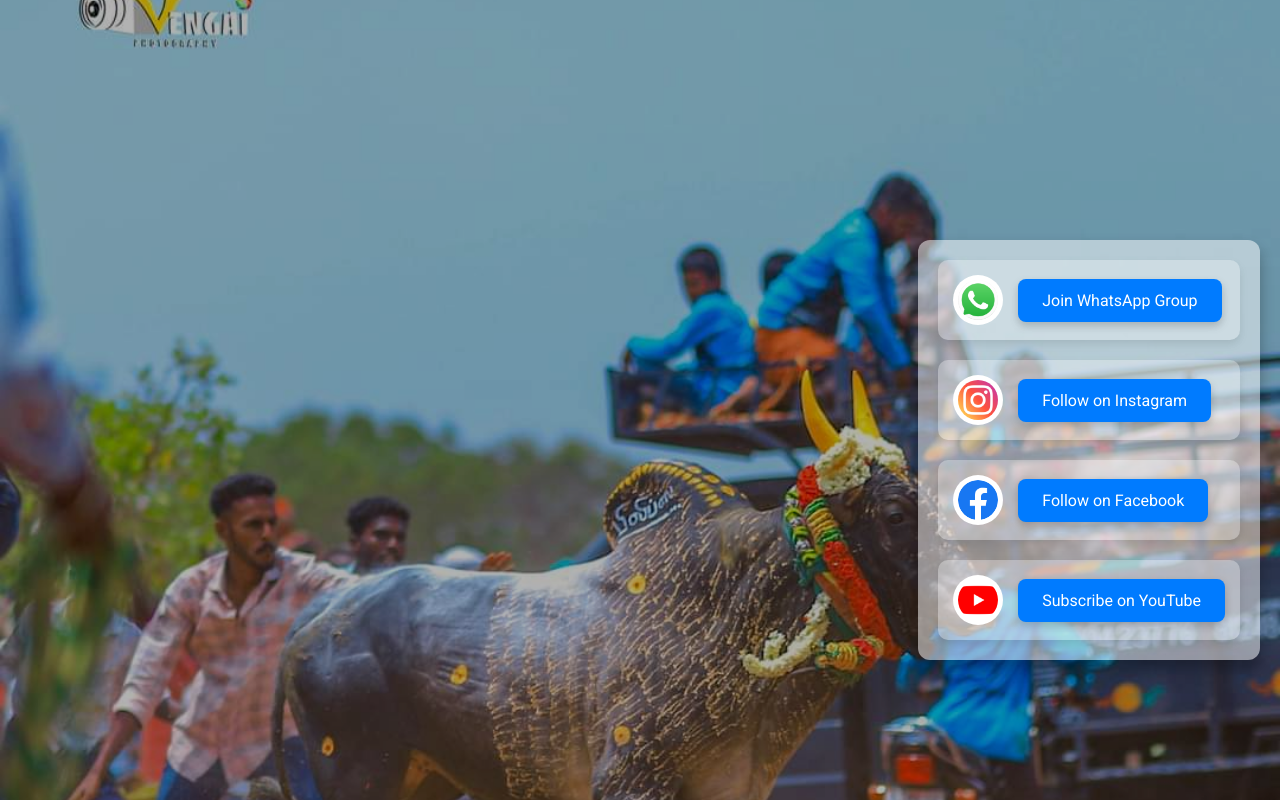
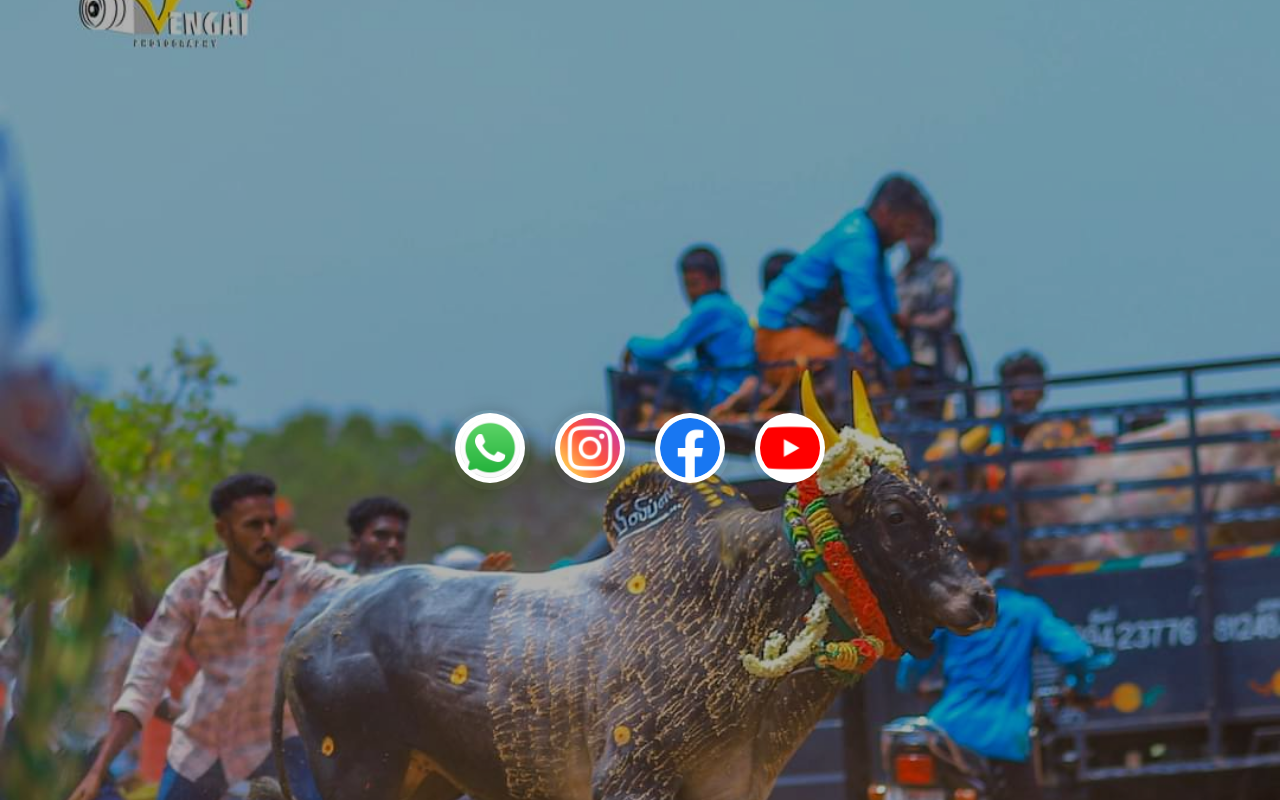
Before and after one commit to mr-black-manjuvirattu-lover/Philipss, a plain HTML site: page index.html in a window 1280 px wide. Drawn offline with Linux system fonts and the light colour scheme.

Commit message:
Update index.html
changed to suitable for all devices

```diff
--- a/index.html
+++ b/index.html
@@ -4,7 +4,7 @@
     <meta charset="UTF-8">
     <meta name="viewport" content="width=device-width, initial-scale=1.0">
     <title>Philipss</title>
-    <link rel="icon" href="images/pic3.jpg" type="image/x-icon">
+    <link rel="icon" href="images/pic3.jpg" type="image/x-icon"> <!-- Favicon -->
     <link href="https://fonts.googleapis.com/css2?family=Roboto:wght@400;500;700&display=swap" rel="stylesheet">
     <style>
         body {
@@ -19,10 +19,11 @@
             min-height: 100vh;
             display: flex;
             align-items: center;
-            justify-content: flex-end;
-            padding-right: 20px;
+            justify-content: center; /* Center container horizontally and vertically */
+            padding: 20px; /* Add some padding */
             overflow: hidden;
-            animation: backgroundAnimation 30s infinite alternate;
+            animation: backgroundAnimation 30s infinite alternate; /* Animation for background */
+            box-sizing: border-box; /* Ensure padding is included in width/height */
         }
         .overlay {
             position: absolute;
@@ -35,62 +36,45 @@
         }
         .container {
             display: flex;
-            flex-direction: column;
+            flex-wrap: wrap; /* Allow items to wrap on smaller screens */
+            justify-content: center; /* Center items horizontally */
             gap: 20px;
             padding: 20px;
-            background: rgba(255, 255, 255, 0.5); /* Semi-transparent background */
+            background: transparent; /* Make container background transparent */
             border-radius: 12px;
-            box-shadow: 0 8px 16px rgba(0, 0, 0, 0.3);
+            box-shadow: none; /* Remove any box shadow */
             animation: fadeIn 2s ease-out, slideUp 1s ease-out; /* Added slide-up animation */
             transform: translateY(50px); /* Initial position for slide-up effect */
+            max-width: 90%; /* Limit width on larger screens */
+            box-sizing: border-box; /* Ensure padding is included in width */
         }
         .box {
+            position: relative; /* Position relative to allow absolute positioning of the button */
             display: flex;
             align-items: center;
+            justify-content: center;
             gap: 15px;
-            padding: 15px;
-            border-radius: 10px;
-            background: rgba(255, 255, 255, 0.3); /* Transparent background */
-            box-shadow: 0 4px 8px rgba(0, 0, 0, 0.1);
-            transition: transform 0.3s ease, box-shadow 0.3s ease, background-color 0.3s ease;
-            animation: bounceIn 1s ease; /* Added bounce-in animation */
+            width: 80px; /* Fixed size for circular effect */
+            height: 80px; /* Fixed size for circular effect */
+            border-radius: 50%; /* Make the box circular */
+            background: transparent; /* Make box background transparent */
+            transition: transform 0.3s ease, box-shadow 0.3s ease; /* Smooth transitions */
+            box-shadow: 0 0 20px rgba(0, 0, 0, 0.2); /* Initial subtle shadow */
         }
         .box:hover {
-            transform: scale(1.05);
-            box-shadow: 0 8px 16px rgba(0, 0, 0, 0.2);
-            background-color: rgba(255, 255, 255, 0.5);
+            box-shadow: 0 0 30px rgba(0, 255, 0, 0.6); /* Glow effect on hover */
+            transform: scale(1.05); /* Slight zoom effect */
         }
         .box img {
-            width: 40px;
-            height: 40px;
+            width: 60px; /* Adjusted size */
+            height: 60px; /* Adjusted size */
             transition: transform 0.3s ease;
-            border-radius: 50%;
-            background-color: #fff;
-            padding: 5px;
+            border-radius: 50%; /* Makes the icon circular */
+            background-color: #fff; /* Optional: Adds background to make it stand out */
+            padding: 5px; /* Optional: Adds space around the icon */
         }
         .box:hover img {
             transform: scale(1.1);
-        }
-        .button {
-            background-color: #007bff;
-            color: white;
-            border: none;
-            padding: 12px 24px;
-            border-radius: 8px;
-            cursor: pointer;
-            text-decoration: none;
-            font-size: 16px;
-            transition: background-color 0.3s ease, transform 0.3s ease, box-shadow 0.3s ease;
-            box-shadow: 0 4px 8px rgba(0, 0, 0, 0.2);
-        }
-        .button:hover {
-            background-color: #0056b3;
-            transform: translateY(-3px);
-            box-shadow: 0 8px 16px rgba(0, 0, 0, 0.3);
-        }
-        .button:active {
-            transform: translateY(-1px);
-            box-shadow: 0 4px 8px rgba(0, 0, 0, 0.2);
         }
         @keyframes fadeIn {
             from {
@@ -112,19 +96,6 @@
                 transform: translateY(0);
             }
         }
-        @keyframes bounceIn {
-            0% {
-                opacity: 0;
-                transform: scale(0.9);
-            }
-            50% {
-                opacity: 1;
-                transform: scale(1.05);
-            }
-            100% {
-                transform: scale(1);
-            }
-        }
         @keyframes backgroundAnimation {
             0% {
                 background-position: 0% 0%;
@@ -138,28 +109,32 @@
 <body>
     <div class="overlay"></div>
     <div class="container">
-        <!-- WhatsApp Box -->
+        <!-- WhatsApp Icon -->
         <div class="box">
-            <img src="images/whatsapp.png" alt="WhatsApp Logo">
-            <a href="https://chat.whatsapp.com/D5kII6nHCez6mnbzK6YxR6" class="button">Join WhatsApp Group</a>
+            <a href="https://chat.whatsapp.com/Carv3wSDMB05QIUXXLWqiB">
+                <img src="images/whatsapp.png" alt="WhatsApp Logo">
+            </a>
         </div>
 
-        <!-- Instagram Box -->
+        <!-- Instagram Icon -->
         <div class="box">
-            <img src="images/instagram.png" alt="Instagram Logo">
-            <a href="https://www.instagram.com/philipss_edits?igsh=NXIxYTJwYXg2N25m" class="button">Follow on Instagram</a>
+            <a href="https://www.instagram.com/philipss_edits?igsh=NXIxYTJwYXg2N25m">
+                <img src="images/instagram.png" alt="Instagram Logo">
+            </a>
         </div>
 
-        <!-- Facebook Box -->
+        <!-- Facebook Icon -->
         <div class="box">
-            <img src="images/facebook.png" alt="Facebook Logo">
-            <a href="https://www.facebook.com/profile.php?id=100071489112027&mibextid=ZbWKwL" class="button">Follow on Facebook</a>
+            <a href="https://www.facebook.com/profile.php?id=100071489112027&mibextid=ZbWKwL">
+                <img src="images/facebook.png" alt="Facebook Logo">
+            </a>
         </div>
 
-        <!-- YouTube Box -->
+        <!-- YouTube Icon -->
         <div class="box">
-            <img src="images/youtube.png" alt="YouTube Logo">
-            <a href="https://youtube.com/@philipssedits419?si=yux3YgBGYXVboeQS" class="button">Subscribe on YouTube</a>
+            <a href="https://youtube.com/@philipssedits419?si=yux3YgBGYXVboeQS">
+                <img src="images/youtube.png" alt="YouTube Logo">
+            </a>
         </div>
     </div>
 </body>
```
